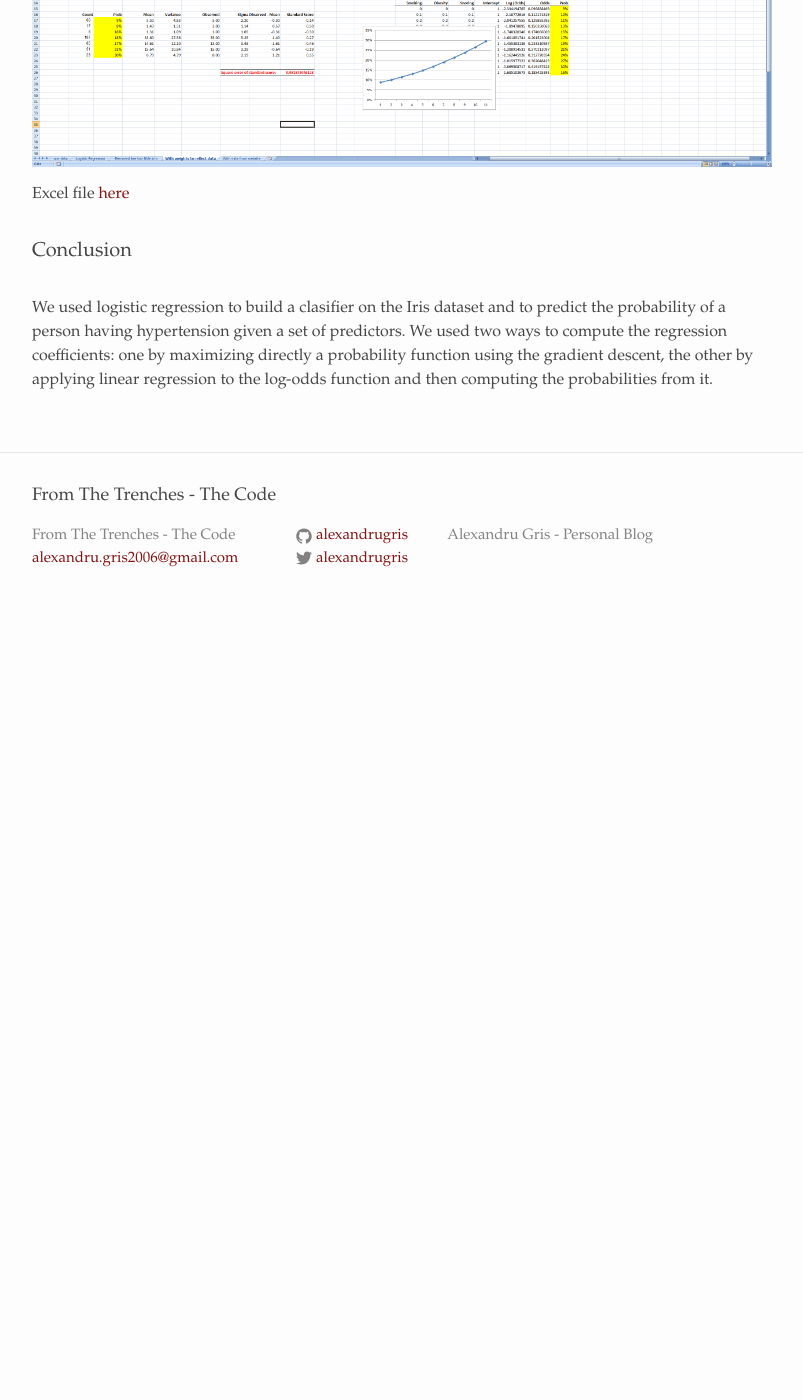
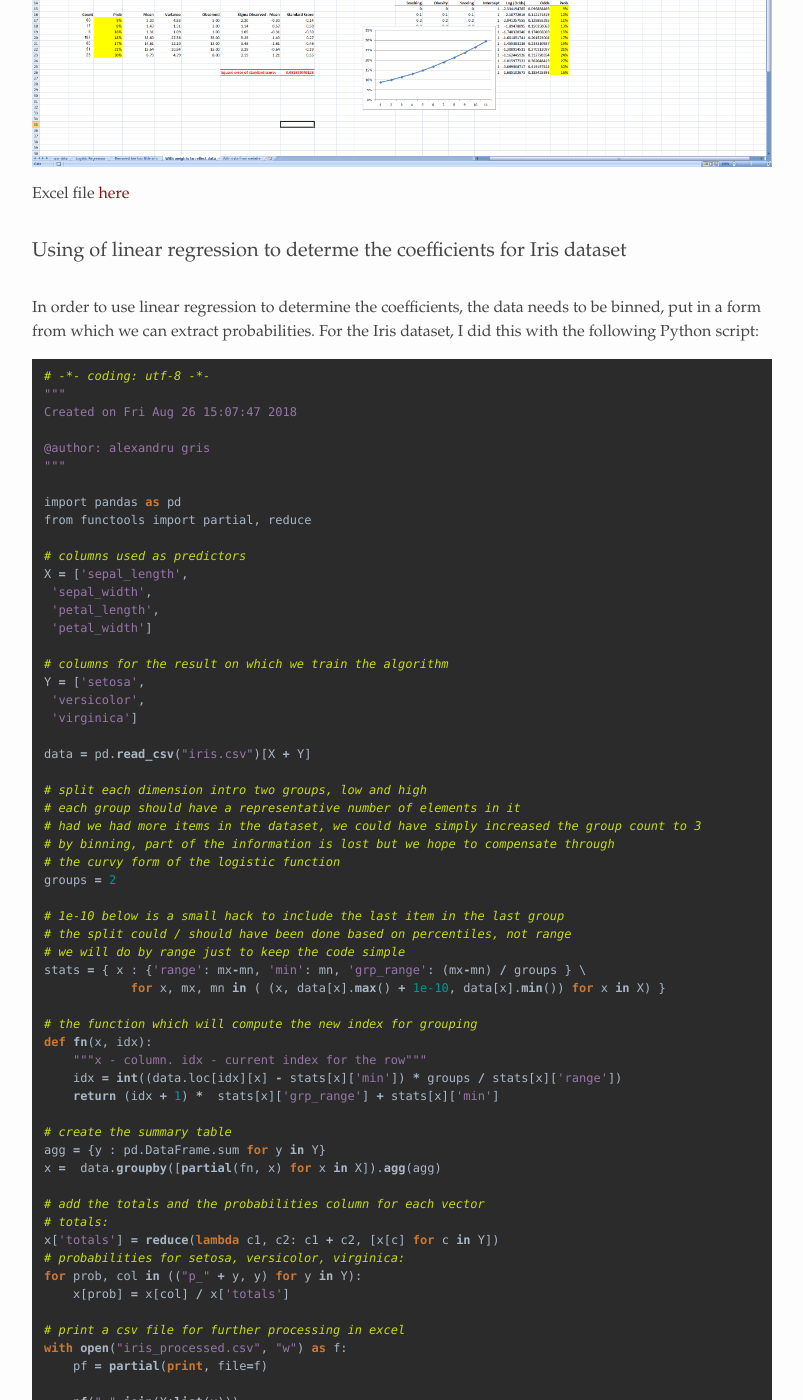
Before and after one commit to alexandrugris/my-jekyll-tech-blog, a Jekyll site: the page built from MyBlog/_posts/2018-08-24-logistic-regression.markdown, in a window 1280 px wide and 1400 px high, scrolled down 7883 px. Shown: the whole window, without its empty margins (238-1041 px from the left). Built offline with Jekyll 4.4.1, drawn with Linux system fonts in a browser that asks for light colours; before the commit the page ends 8513 px from its top, so only the background shows below that; some of the changed text lies outside the part shown.

Commit message:
logistic regression updates

````diff
--- a/MyBlog/_posts/2018-08-24-logistic-regression.markdown
+++ b/MyBlog/_posts/2018-08-24-logistic-regression.markdown
@@ -160,6 +160,95 @@
 
 Excel file [here](({{site.url}}/assets/hypertensives.xlsx))
 
-### Conclusion
+### Using of linear regression to determe the coefficients for Iris dataset
 
-We used logistic regression to build a clasifier on the Iris dataset and to predict the probability of a person having hypertension given a set of predictors. We used two ways to compute the regression coefficients: one by maximizing directly a probability function using the gradient descent, the other by applying linear regression to the log-odds function and then computing the probabilities from it.
+In order to use linear regression to determine the coefficients, the data needs to be binned, put in a form from which we can extract probabilities. For the Iris dataset, I did this with the following Python script:
+
+```python
+# -*- coding: utf-8 -*-
+"""
+Created on Fri Aug 26 15:07:47 2018
+
+@author: alexandru gris
+"""
+
+import pandas as pd
+from functools import partial, reduce
+
+# columns used as predictors
+X = ['sepal_length',
+ 'sepal_width',
+ 'petal_length',
+ 'petal_width']
+
+# columns for the result on which we train the algorithm
+Y = ['setosa',
+ 'versicolor',
+ 'virginica']
+
+data = pd.read_csv("iris.csv")[X + Y]
+
+# split each dimension intro two groups, low and high
+# each group should have a representative number of elements in it
+# had we had more items in the dataset, we could have simply increased the group count to 3
+# by binning, part of the information is lost but we hope to compensate through
+# the curvy form of the logistic function
+groups = 2
+
+# 1e-10 below is a small hack to include the last item in the last group
+# the split could / should have been done based on percentiles, not range
+# we will do by range just to keep the code simple
+stats = { x : {'range': mx-mn, 'min': mn, 'grp_range': (mx-mn) / groups } \
+            for x, mx, mn in ( (x, data[x].max() + 1e-10, data[x].min()) for x in X) }
+
+# the function which will compute the new index for grouping
+def fn(x, idx):
+    """x - column. idx - current index for the row"""
+    idx = int((data.loc[idx][x] - stats[x]['min']) * groups / stats[x]['range'])
+    return (idx + 1) *  stats[x]['grp_range'] + stats[x]['min']
+
+# create the summary table
+agg = {y : pd.DataFrame.sum for y in Y}
+x =  data.groupby([partial(fn, x) for x in X]).agg(agg)
+
+# add the totals and the probabilities column for each vector
+# totals:
+x['totals'] = reduce(lambda c1, c2: c1 + c2, [x[c] for c in Y])
+# probabilities for setosa, versicolor, virginica:
+for prob, col in (("p_" + y, y) for y in Y):
+    x[prob] = x[col] / x['totals']
+
+# print a csv file for further processing in excel
+with open("iris_processed.csv", "w") as f:
+    pf = partial(print, file=f)
+
+    pf(",".join(X+list(x)))
+
+    for i, r in x.iterrows():
+        pf(",".join([str(s) for s in (list(i) + list(r))]))
+```
+
+Summarized data looks like this:
+
+![Summarized table]({{site.url}}/assets/logistic_regression_9.png)
+
+The predictor rows contain the middle of the group range for that particular bin, which does not reflect the actual mean of the data inside the bin. This is highly sensitive to outliers and thus a bad choice. A better way would have been to first split each predictor in equal-sized groups, compute the median for each group, and then use this number as part of the index for each bin.
+
+When we compute the odds and log(odds) to use in the regression we notice 3 possible error scenarios:
+ - too little data in one bin - we remove that bin from the regression
+ - all data in a bin is in the category we want to predict - which leads to the odds being computed to infinity
+ - all data in a bin is not in the cateogory we want to predict - which leads to the logaritm being infinite
+
+ Neither of the two last scenarios account for a usable probability, but we have enough data in those bins to draw a conclusion that we cannot simply discard. I used two approaches and the results for the regression were very similar:
+  - Use the beta distribution and start from an a-priori value of 50%-50% (alpha=1, beta=1), which is equivalent to saying *just before we started to count we have observed an opposite value* and adjust the probability based on this formula - this gives us an upper (or lower) bound for the probability of 1 in that particular bin.
+  - Assume that the string of 0s or 1s was a random extraction from the all possible extractiobs but that it had a rather high probability to occur (of 50% in this case, a value which seemed right to me :) ). Thus consider `p^bin_size = 0.5` and compute `p=EXP(LN(0.5) / bin_size)`.
+
+Excel file [here]({{site.url}}/assets/iris_processed.xlsx)
+
+Results for the regression at a `0.5` threshold were not as good as with direct maximization of the log-of-probabilities, but rasing the threshhold at `0.8` leads to perfect prediction. Picture below:
+
+![Logistic regression]({{site.url}}/assets/logistic_regression_10.png)
+
+### Conclusions
+
+We used logistic regression to build a clasifier on the Iris dataset and to predict the probability of a person having hypertension given a set of predictors. We used two ways to compute the regression coefficients: one by maximizing directly a probability function using the gradient descent, the other by applying linear regression to the log-odds function and then computing the probabilities from it. The third example was to process the Iris dataset used in the first regression and to compute the coefficients in a similar manner to that used for determining hypertensives.
````
Also changed, not shown: MyBlog/_posts/2018-07-30-risk.markdown (+4 -4 lines), MyBlog/assets/logistic_regression_10.png (added), MyBlog/assets/logistic_regression_9.png (added), 2 other files.
